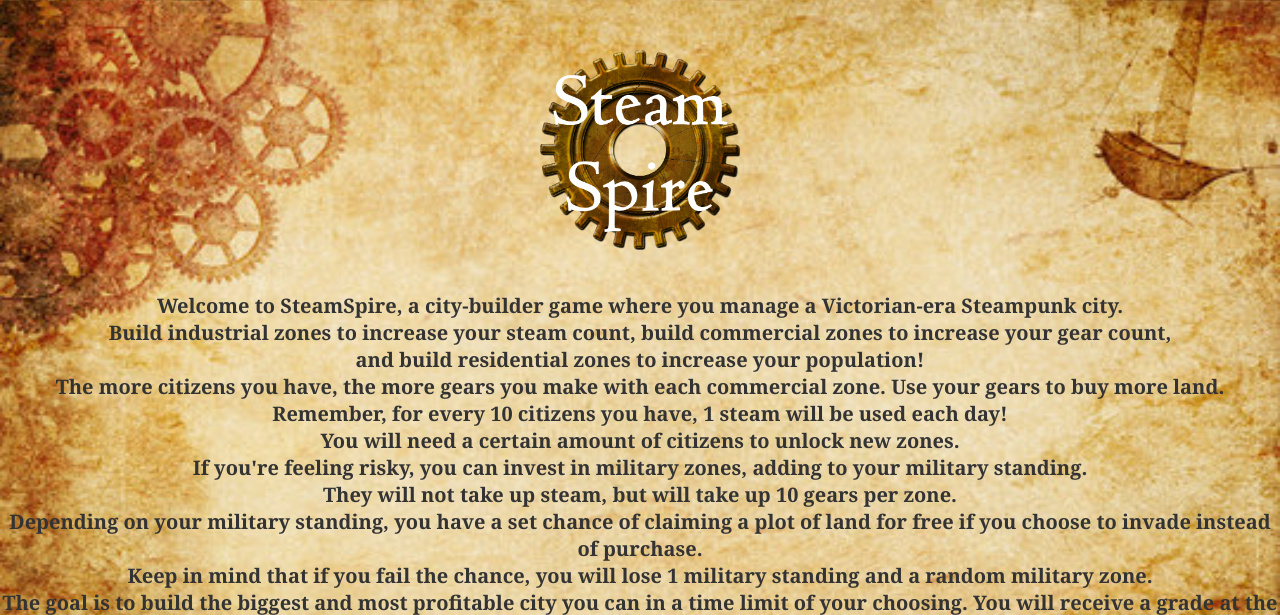
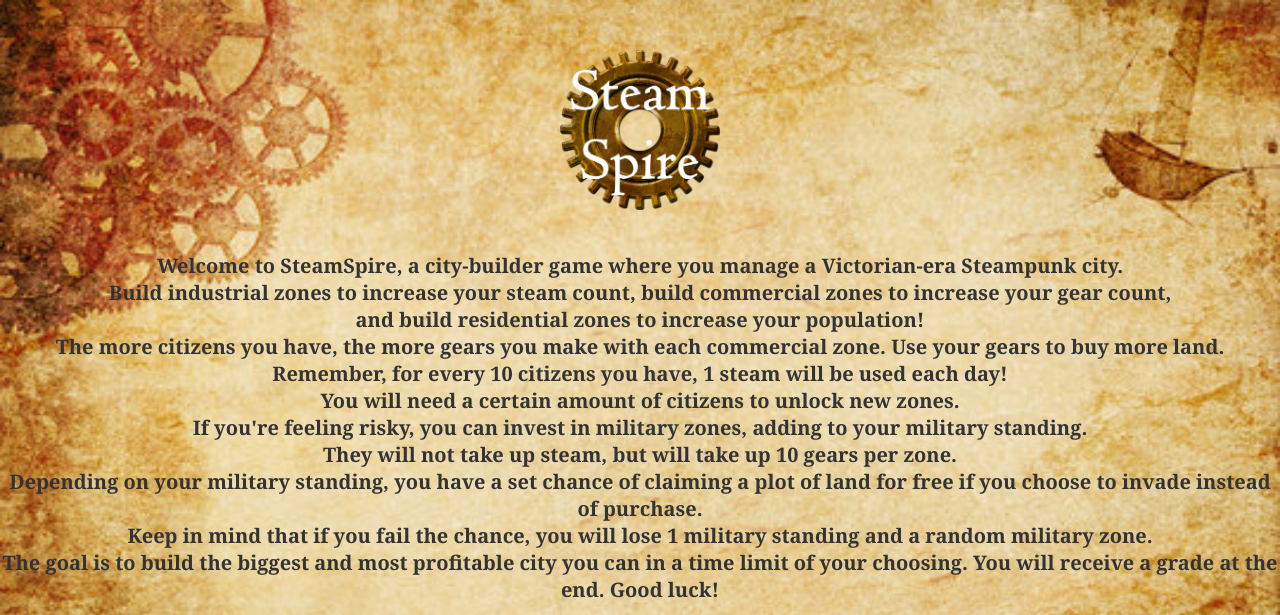
Before and after one commit to Emersonp7/SteamSpire, a Flask app: page / in a window 1280 px wide. Shown: the top 615 px of the page. Run offline with Flask 3, Linux system fonts and the light colour scheme.

Commit message:
small change to css main again

```diff
--- a/static/css/main.css
+++ b/static/css/main.css
@@ -21,8 +21,8 @@ h1 {
 }
 
 img {
-    width: 200px;
-    height: 200px;
+    width: 160px;
+    height: 160px;
     margin-top: 50px;
     opacity: 1;
 }
```
